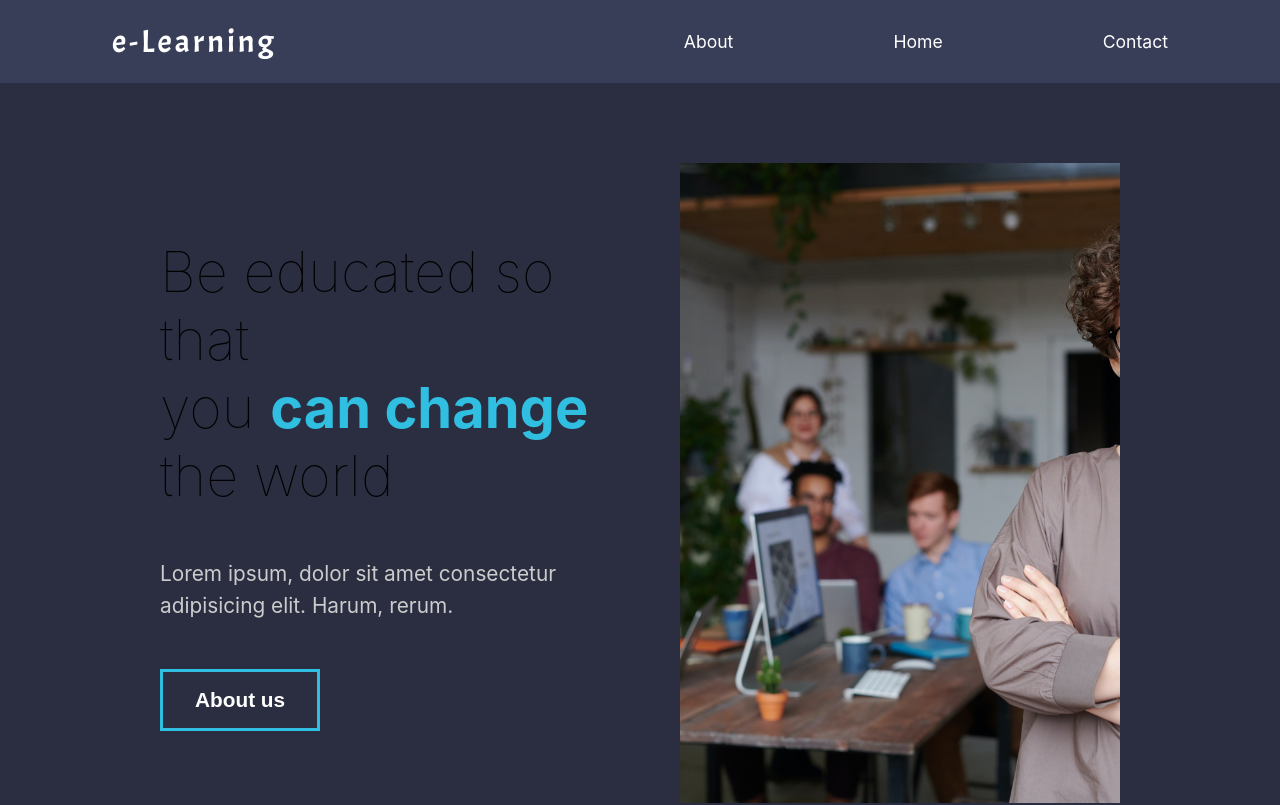
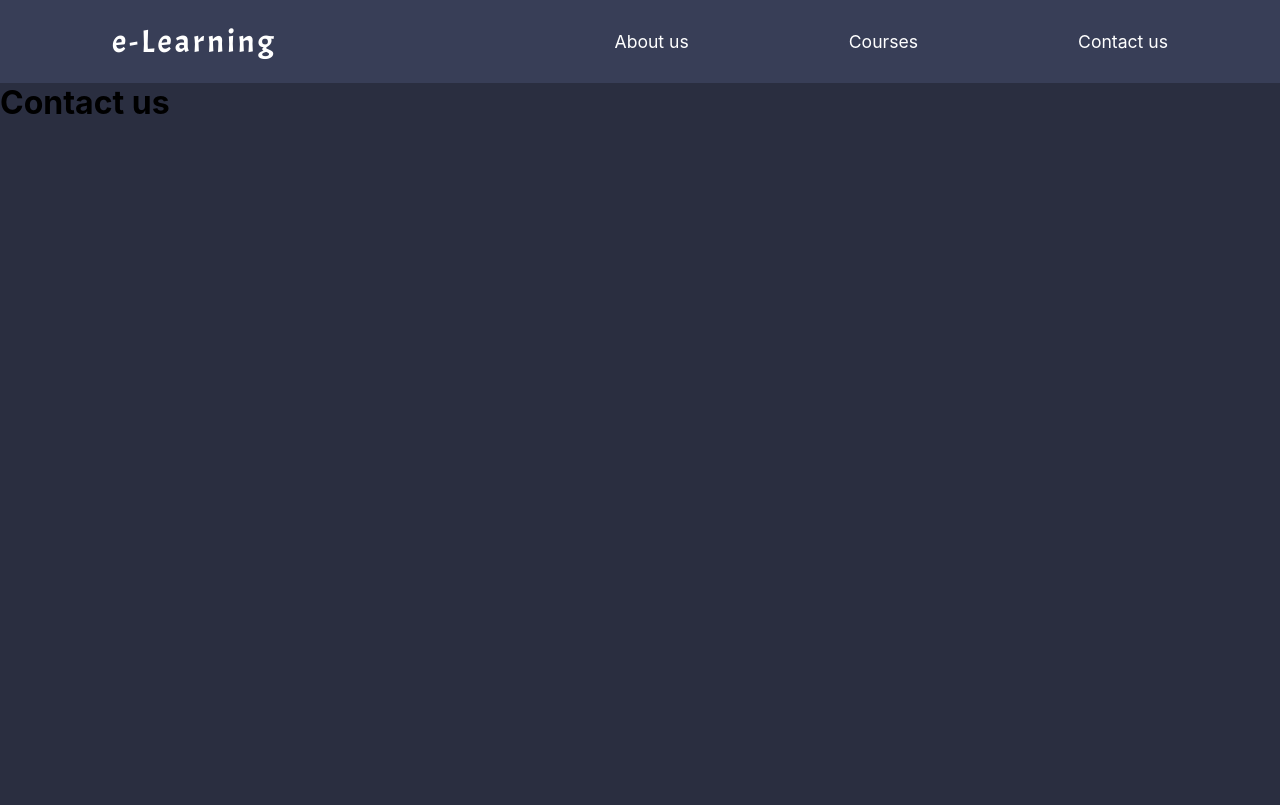
Before and after one commit to MukhammadaliDadabaev/practice-react--project_website, a React (Create React App) app: page /contact in a window 1280 px wide. Shown: the top 805 px of the page. Built offline with nearby package versions, Linux system fonts and the light colour scheme; a web font is replaced by a local one.

Commit message:
Add  files, router-dom, and styles

```diff
--- a/package.json
+++ b/package.json
@@ -10,7 +10,7 @@
     "react": "^18.2.0",
     "react-dom": "^18.2.0",
     "react-intersection-observer": "^9.4.0",
-    "react-router-dom": "^6.3.0",
+    "react-router-dom": "5",
     "react-scripts": "5.0.1",
     "styled-components": "^5.3.5",
     "web-vitals": "^2.1.0"
--- a/src/App.js
+++ b/src/App.js
@@ -1,15 +1,29 @@
 // pages
 import AboutUs from "./pages/AboutUs";
 import Nav from "./components/Nav";
+import Courses from "./pages/Courses";
+import ContactUs from "./pages/ContactUs";
 // Global style
 import GlobalStyle from "./components/GlobalStyle";
+// ROUTER
+import { Switch, Route } from "react-router-dom";
 
 function App() {
   return (
     <div className="App">
       <GlobalStyle />
       <Nav />
-      <AboutUs />
+      <Switch>
+        <Route path="/" exact>
+          <AboutUs />
+        </Route>
+        <Route path="/courses">
+          <Courses />
+        </Route>
+        <Route path="/contact">
+          <ContactUs />
+        </Route>
+      </Switch>
     </div>
   );
 }
--- a/src/components/Nav.js
+++ b/src/components/Nav.js
@@ -1,24 +1,25 @@
 import React from "react";
-
 import styled from "styled-components";
+// LINK-PAGE
+import { Link } from "react-router-dom";
 
 const Nav = () => {
   return (
     <StyledNav>
       <h1>
-        <a id="logo" href="#!">
+        <Link id="logo" to="/">
           e-Learning
-        </a>
+        </Link>
       </h1>
       <ul>
         <li>
-          <a href="#!">About</a>
+          <Link to="/">About us</Link>
         </li>
         <li>
-          <a href="#!">Home</a>
+          <Link to="/courses">Courses</Link>
         </li>
         <li>
-          <a href="#!">Contact</a>
+          <Link to="/contact">Contact us</Link>
         </li>
       </ul>
     </StyledNav>
--- a/src/index.js
+++ b/src/index.js
@@ -1,12 +1,16 @@
 import React from "react";
 import ReactDOM from "react-dom/client";
+// React Router-Dom
+import { BrowserRouter } from "react-router-dom";
 import App from "./App";
 import reportWebVitals from "./reportWebVitals";
 
 const root = ReactDOM.createRoot(document.getElementById("root"));
 root.render(
   <React.StrictMode>
-    <App />
+    <BrowserRouter>
+      <App />
+    </BrowserRouter>
   </React.StrictMode>
 );
 
--- /dev/null
+++ b/src/pages/ContactUs.js
@@ -0,0 +1,11 @@
+import React from "react";
+
+const ContactUs = () => {
+  return (
+    <div>
+      <h1>Contact us</h1>
+    </div>
+  );
+};
+
+export default ContactUs;
--- /dev/null
+++ b/src/pages/Courses.js
@@ -0,0 +1,11 @@
+import React from "react";
+
+const Courses = () => {
+  return (
+    <div>
+      <h1>Courses</h1>
+    </div>
+  );
+};
+
+export default Courses;
```
Also changed, not shown: 1 other file (tests, documents, lock files or other folders).
